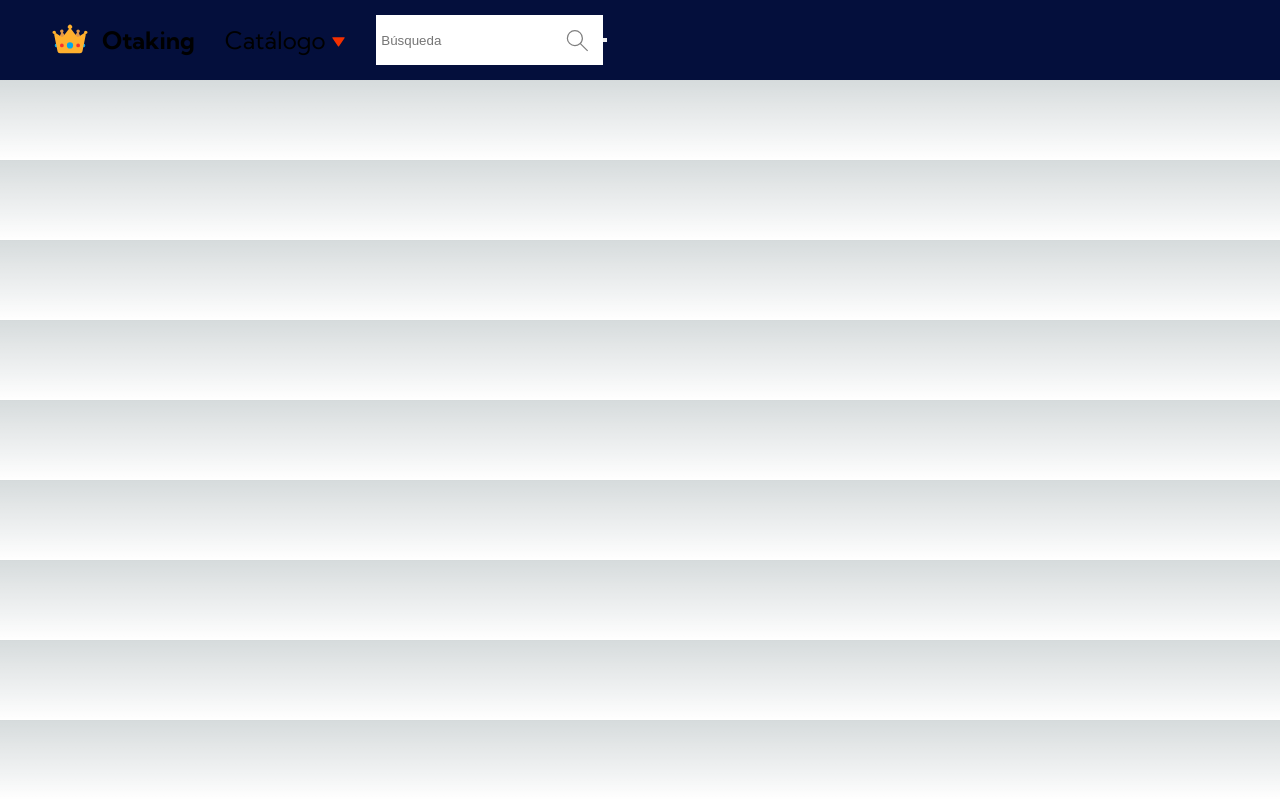
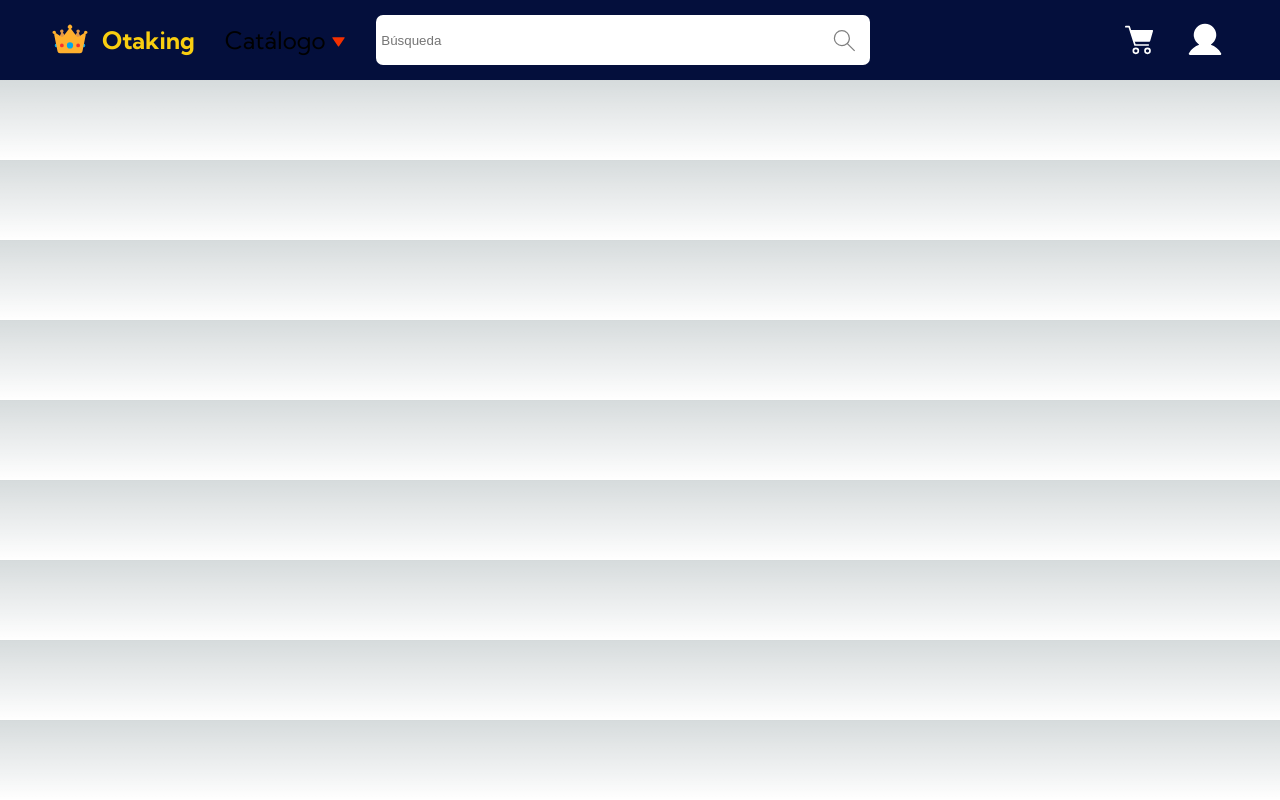
Before and after one commit to No-Country/c16-44-n-java, a Next.js app in the folder frontEnd/otaking/: page / in a window 1280 px wide. Built offline with nearby package versions, Linux system fonts and the light colour scheme.

Commit message:
Feat: add cart and user buttons

```diff
--- a/frontEnd/otaking/src/components/Header/Header.css
+++ b/frontEnd/otaking/src/components/Header/Header.css
@@ -3,15 +3,19 @@
   height: 80px;
   display: flex;
   align-items: center;
+  justify-content: space-between;
+  column-gap: 30px;
 }
 
 .header__wrapper {
   display: flex;
   column-gap: 30px;
   align-items: center;
+  width: 100%;
+  max-width: 870px;
 }
 
-.header__button {
+.header__menu {
   height: max-content;
   background-color: transparent;
   border: none;
@@ -41,9 +45,28 @@
 .logo__title {
   font-weight: 700;
   font-size: 24px;
+  color: #f9CE10;
+}
+
+.header__user {
+  display: flex;
+  column-gap: 15px;
+  margin-inline-end: 50px;
+}
+
+.btn_cart, .btn_user {
+  width: 50px;
+  height: 50px;
+  border: 0;
+  border-radius: 50%;
+  background: no-repeat center / 80%;
+  cursor: pointer;
 }
 
 .btn_cart {
-  border: 0;
   background-image: url('../../../public/bitcoin-icons--cart-filled.svg');
 }
+
+.btn_user {
+  background-image: url('../../../public/ph--user-fill.svg')
+}
--- a/frontEnd/otaking/src/components/Header/Header.jsx
+++ b/frontEnd/otaking/src/components/Header/Header.jsx
@@ -11,13 +11,15 @@ export default function Header() {
           <Image className='logo__crown' src={crown} alt="crown" />
           <h1 className='logo__title'>Otaking</h1>
         </div>
-        <button className='header__button'>Catálogo&nbsp;
+        <button className='header__menu'>Catálogo&nbsp;
           <img className='header__arrow' src='/bxs--down-arrow.svg' alt='down-arrow' />
         </button>
         <Searchbar />
       </div>
-      <button className='btn_cart'></button>
-      <button></button>
+      <div className="header__user">
+        <button className='btn_cart'></button>
+        <button className='btn_user'></button>
+      </div>
     </header>
   )
 }
--- a/frontEnd/otaking/src/components/Searchbar/Searchbar.css
+++ b/frontEnd/otaking/src/components/Searchbar/Searchbar.css
@@ -1,14 +1,16 @@
 .search {
   display: flex;
+  flex-grow: 2;
 }
 
 .search__bar {
   border: 0;
   background-color: #fff;
-}
-
-.search__bar::placeholder {
+  color: black;
   padding-inline-start: 5px;
+  outline: none;
+  flex-grow: 2;
+  border-radius: 7px 0 0 7px;
 }
 
 .search__btn {
@@ -17,6 +19,8 @@
   width: 50px;
   height: 50px;
   position: relative;
+  border-radius: 0 7px 7px 0;
+  cursor: pointer;
 }
 
 .search__btn::after {
```
Also changed, not shown: frontEnd/otaking/public/bitcoin-icons--cart-filled.svg, frontEnd/otaking/public/ph--user-fill.svg.
